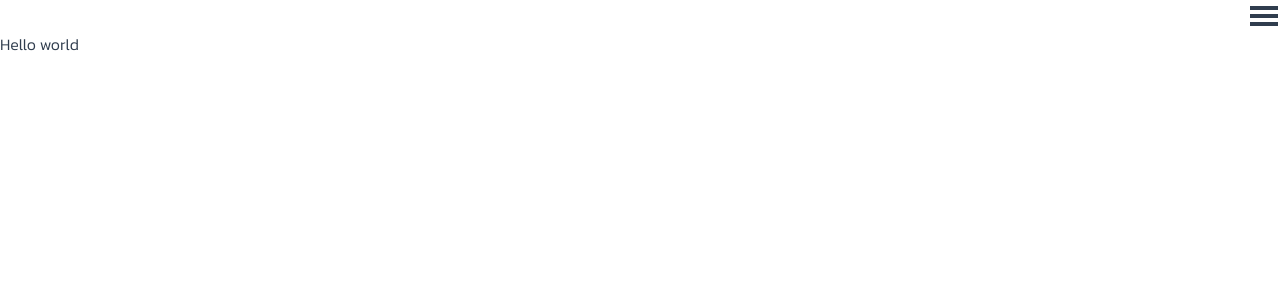
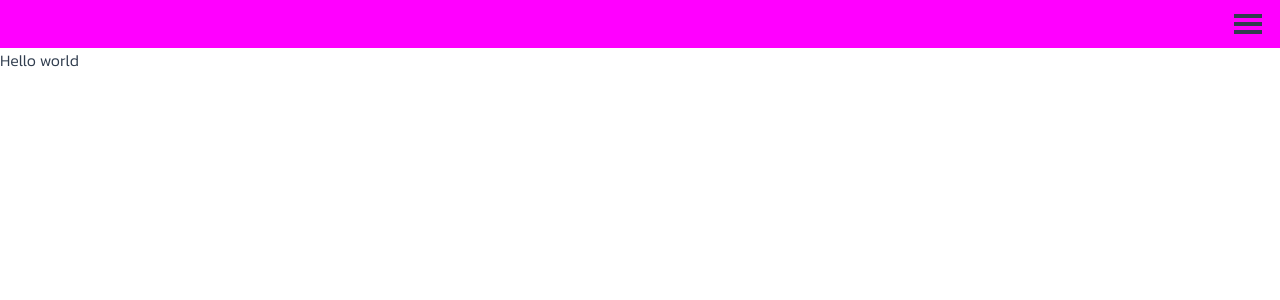
Before and after one commit to BlazejakPiotr/fpv-shot, a React (Create React App) app: page / in a window 1280 px wide. Shown: the top 300 px of the page. Built offline with nearby package versions, Linux system fonts and the light colour scheme.

Commit message:
working on nav

```diff
--- a/src/App.js
+++ b/src/App.js
@@ -12,5 +12,6 @@ function App() {
 export default App;
 
 const Container = styled.div`
+  margin: 0 auto;
   max-width: 1440px;
 `;
--- a/src/components/hamburger-menu/index.js
+++ b/src/components/hamburger-menu/index.js
@@ -21,7 +21,9 @@ const HamburgerMenu = () => {
 export default HamburgerMenu;
 
 const MenuContainer = styled.div`
+  padding: 0.5rem 1rem;
   position: relative;
   display: flex;
   justify-content: flex-end;
+  background-color: #f0f;
 `;
```
